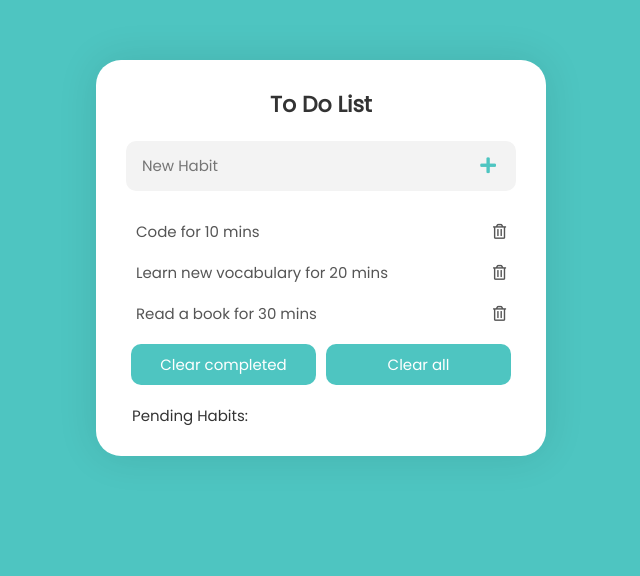
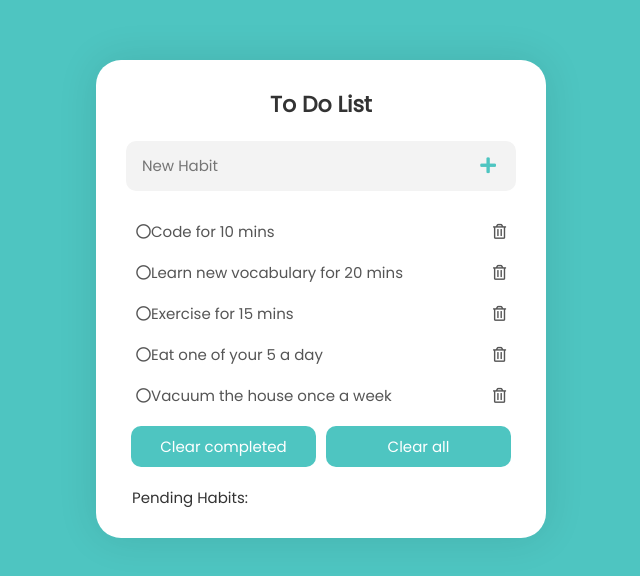
Before and after one commit to tejanhu/Vue-Habit-List, a Vue app: page / in a window 1280 px wide. Shown: the top 576 px of the page, without its empty margins (319-959 px from the left). Built offline with nearby package versions, Linux system fonts and the light colour scheme.

Commit message:
Implemented clear all btn functionality

```diff
--- a/src/App.vue
+++ b/src/App.vue
@@ -1,6 +1,6 @@
 <template>
   <div id="app">
-    <habit></habit>
+    <habit v-bind:habits="habits"></habit>
   </div>
 </template>
 
--- a/src/components/Habit.vue
+++ b/src/components/Habit.vue
@@ -13,16 +13,8 @@
       <!-- habit lists -->
       <div class="habitItems">
         <ul>
-          <li>
-            <button>Code for 10 mins</button>
-            <button><i class="far fa-trash-alt"></i></button>
-          </li>
-          <li>
-            <button>Learn new vocabulary for 20 mins</button>
-            <button><i class="far fa-trash-alt"></i></button>
-          </li>
-          <li>
-            <button>Read a book for 30 mins</button>
+          <li v-for="habit in habits" :key="habit.id">
+            <button><i class="far fa-circle"></i>{{habit.title}}</button>
             <button><i class="far fa-trash-alt"></i></button>
           </li>
         </ul>
@@ -30,7 +22,7 @@
       <!-- buttons -->
       <div class="clearBtns">
         <button>Clear completed</button>
-        <button>Clear all</button>
+        <button @click="clearAll()">Clear all</button>
       </div>
       <!-- pending habit -->
       <div class="pendingHabits">
@@ -43,5 +35,11 @@
 <script>
 export default {
   name: "Habit",
+  props:['habits'],
+  methods: {
+    clearAll() {
+      this.habits = [];
+    }
+  },
 };
 </script>
```
